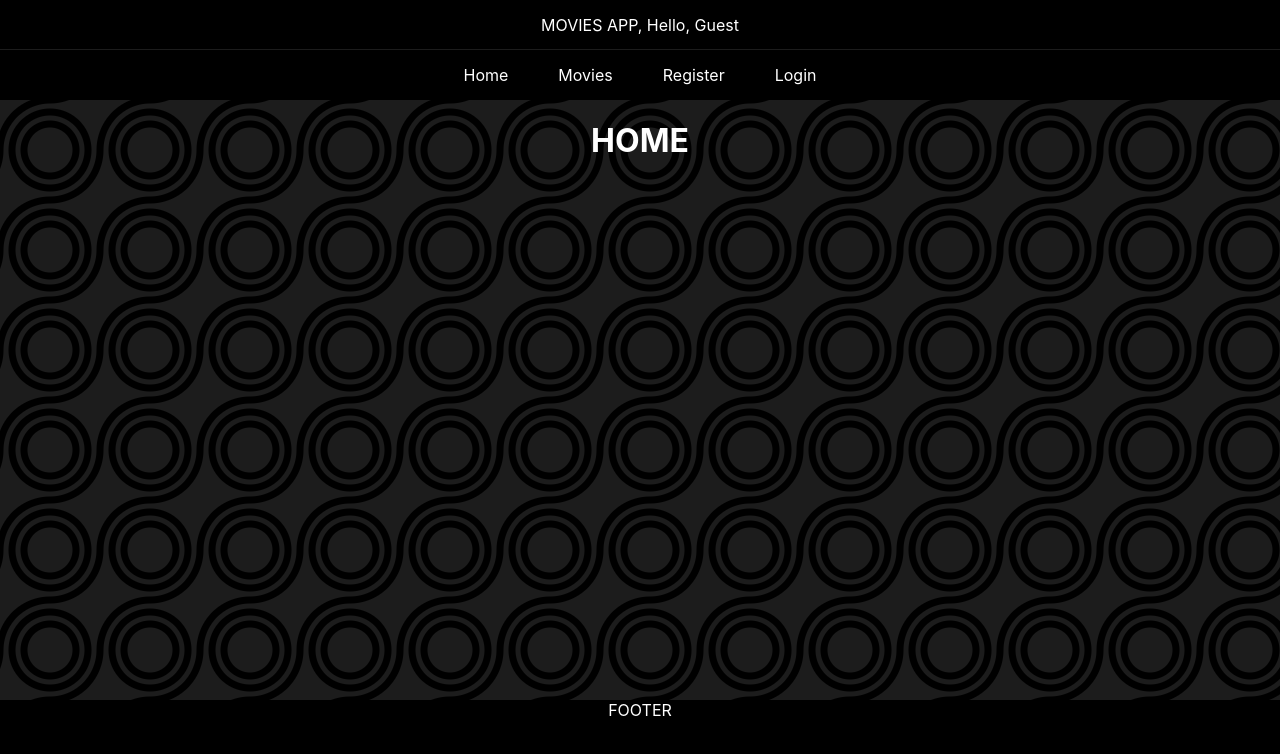
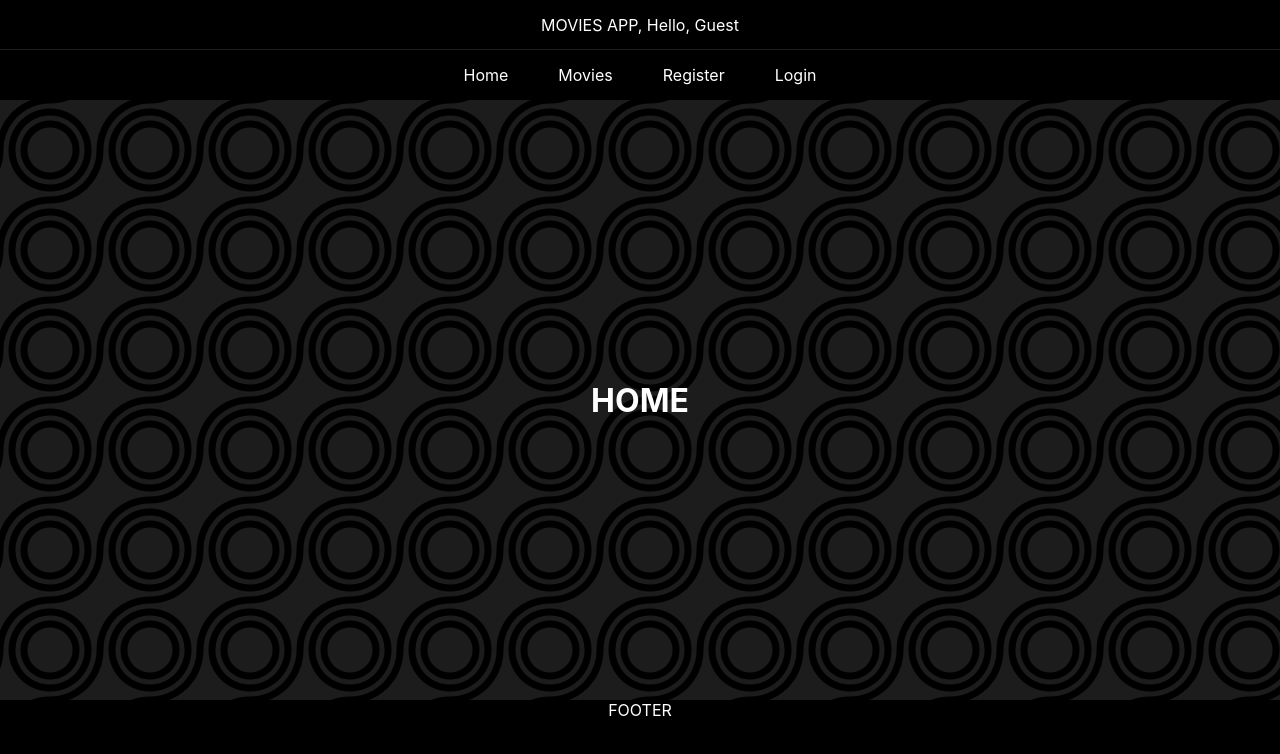
Before and after one commit to GVAlexandrov/movies, a React (Create React App) app: page / in a window 1280 px wide. Shown: the top 754 px of the page. Built offline with nearby package versions, Linux system fonts and the light colour scheme; no server answers.

Commit message:
UPDATE App.css

```diff
--- a/src/App.css
+++ b/src/App.css
@@ -24,12 +24,14 @@ html{
 }
 
 main {
-  justify-content: space-around;
+  padding-top: 100px ;
+  display: flex;
+  flex-direction: column;
   align-items: center;
+  justify-content: center;
   width: 100%;
   min-height: 100vh;
   min-height: calc(min(100vh - (100px)));
-  padding-top: 100px ;
   background-color: var(--background-color-01);
   color: white;
 
```
